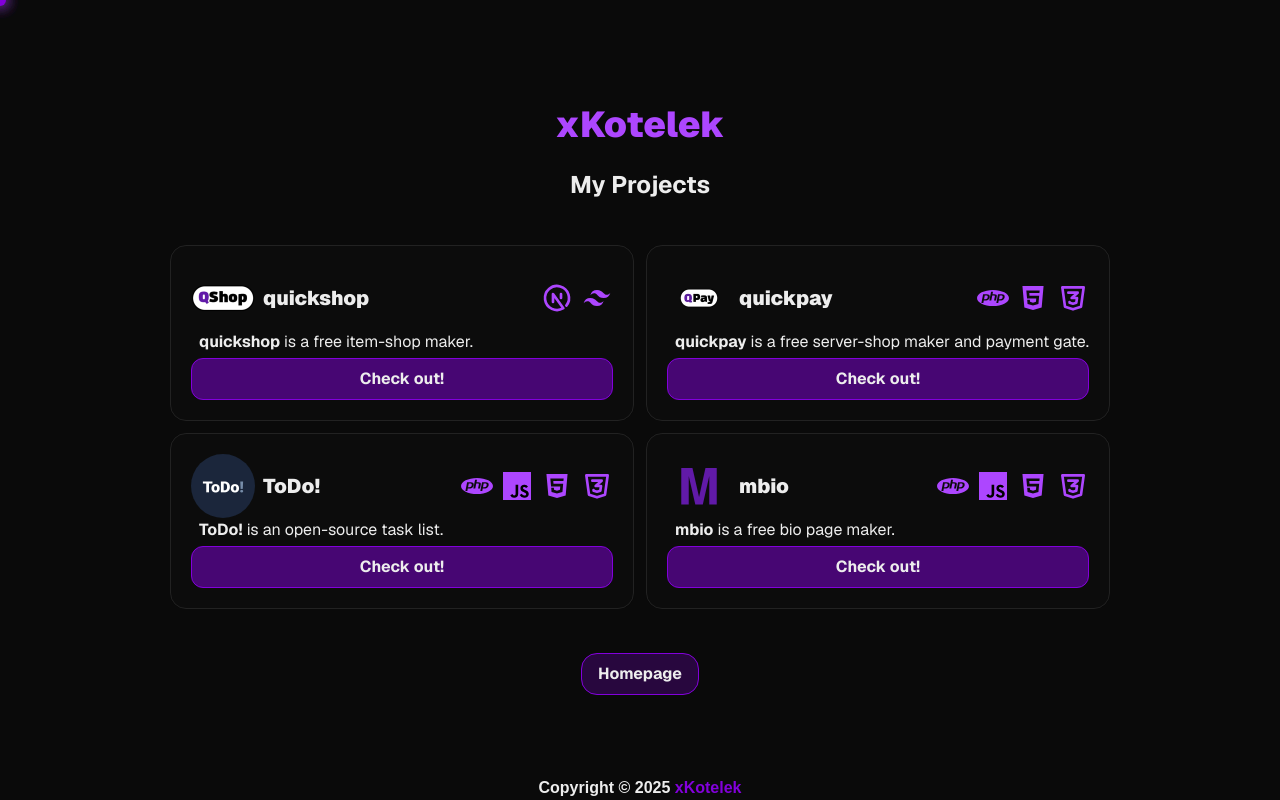
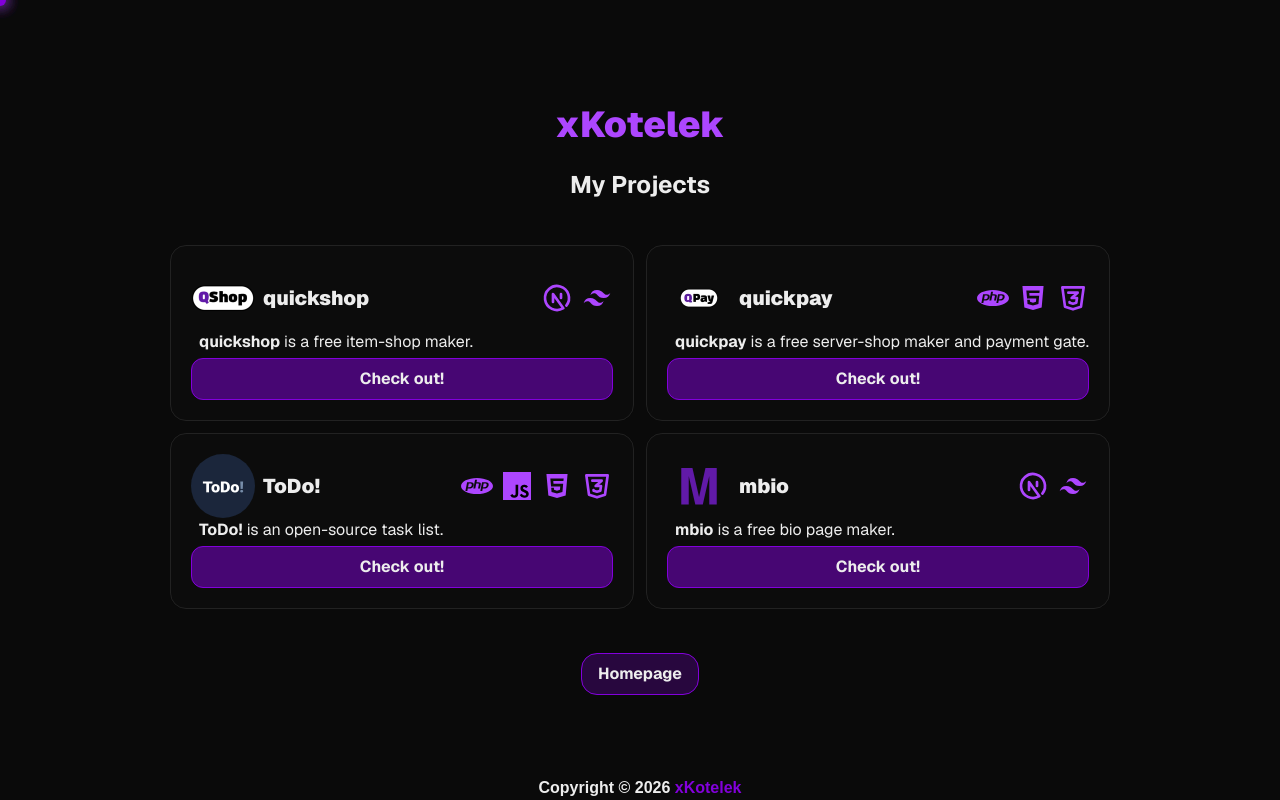
Before and after one commit to xKotelek/kotelek.dev, a Next.js app: page /projects in a window 1280 px wide. Built offline with nearby package versions, Linux system fonts and the light colour scheme; no server answers.

Commit message:
mbio update

```diff
--- a/app/projects/page.js
+++ b/app/projects/page.js
@@ -103,7 +103,7 @@ export default function Projects() {
       description: "is a free bio page maker.",
       href: "https://mbio.kotelek.dev",
       image: "/projects/mbio.png",
-      icons: ["/icons/php.svg", "/icons/js2.svg", "/icons/html.svg", "/icons/css.svg"],
+      icons: ["/icons/nextjs.svg", "/icons/tailwind.svg"],
     },
   ];
 
--- a/components/Footer.js
+++ b/components/Footer.js
@@ -10,7 +10,7 @@ export default function FooterComponent() {
 
     return (
         <div className={`${showFooter ? "bottom-0 blur-none opacity-100" : "bottom-12 blur-[8px] opacity-0"} duration-800 fixed flex justify-center items-center w-full font-bold`}>
-            <span>Copyright &copy; 2025 <a href="https://kotelek.dev" className="text-purple-700 hover:text-purple-500 duration-300">xKotelek</a></span>
+            <span>Copyright &copy; 2026 <a href="https://kotelek.dev" className="text-purple-700 hover:text-purple-500 duration-300">xKotelek</a></span>
         </div>
     );
 }
```
